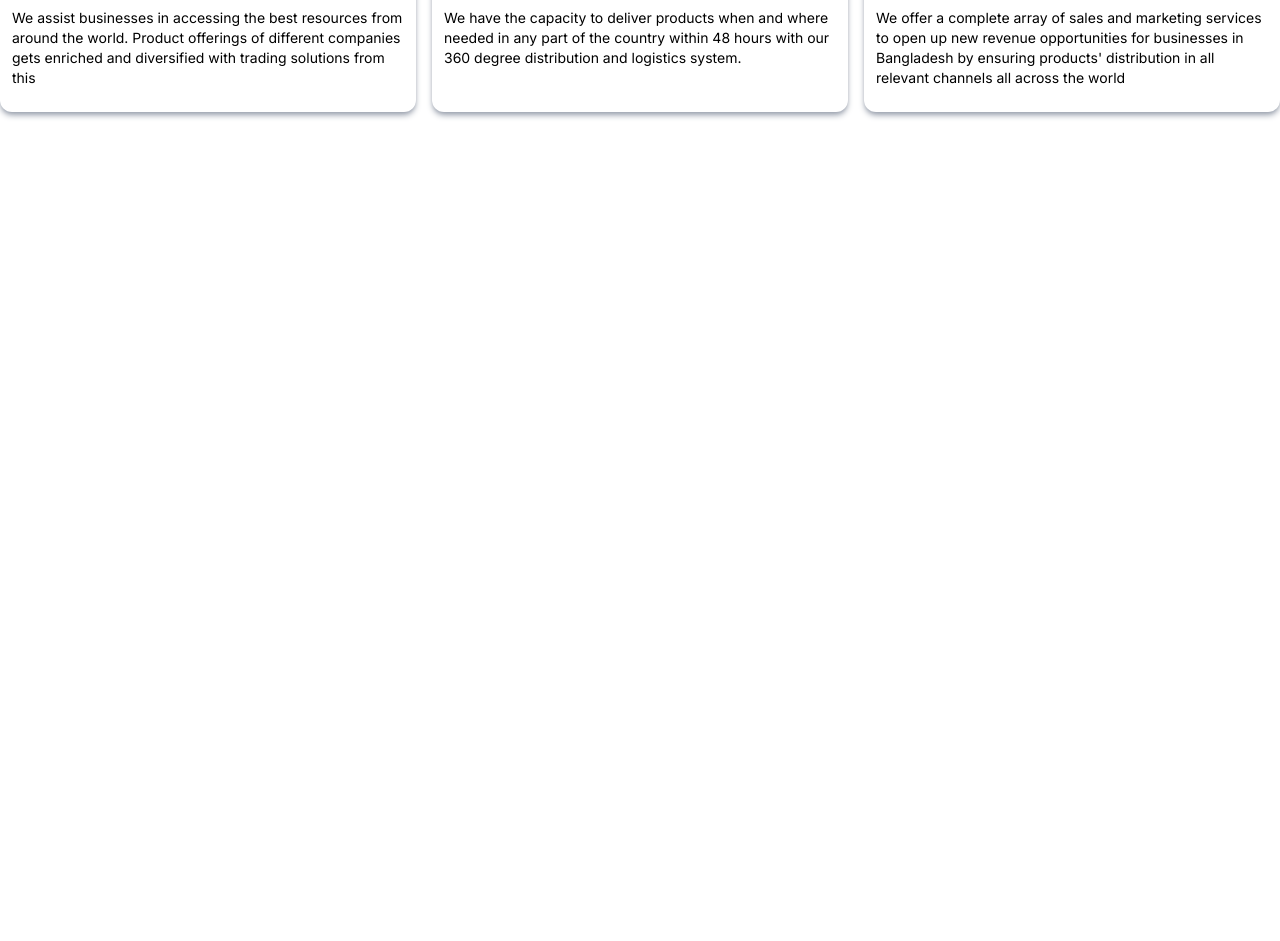
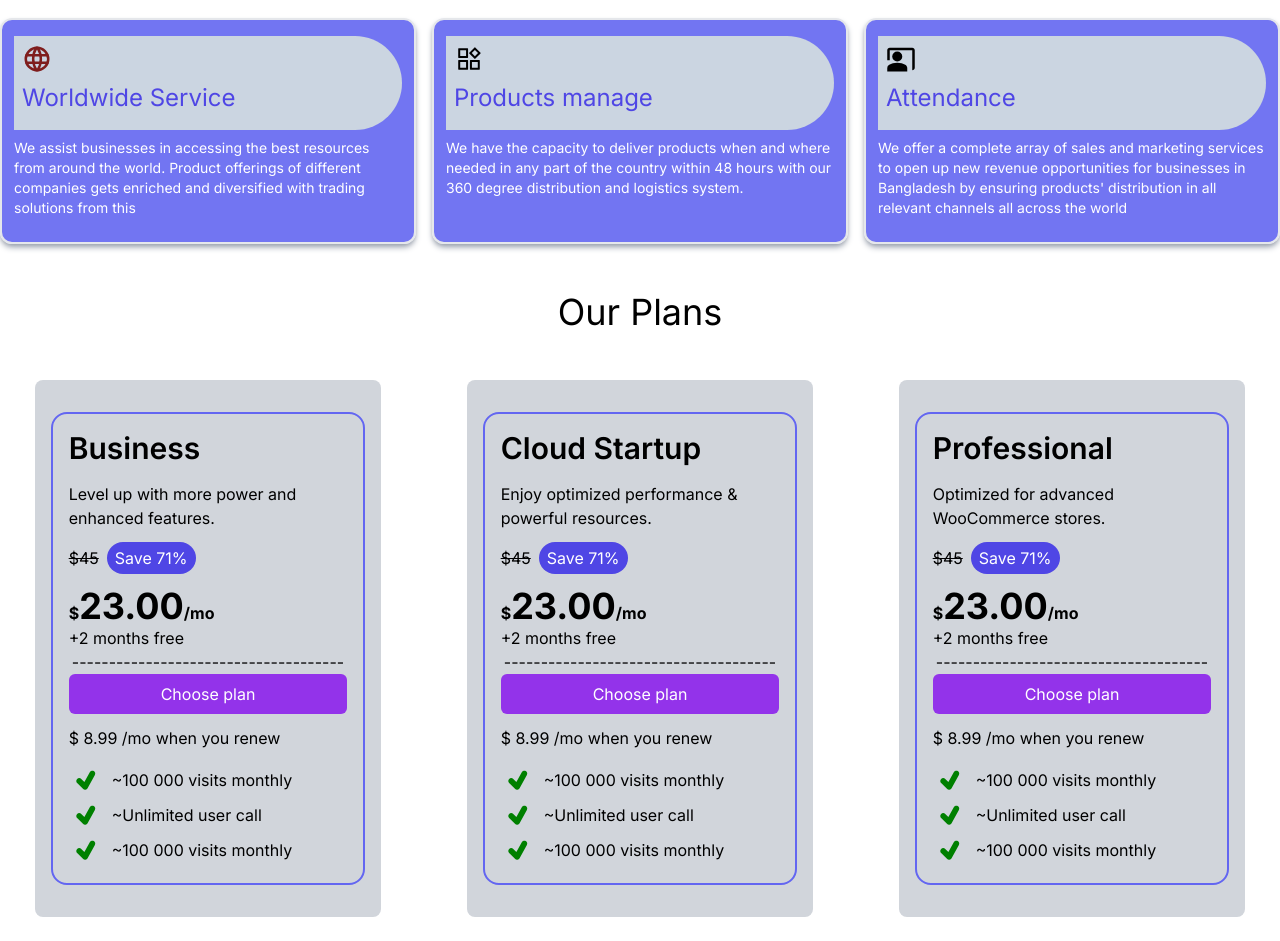
Before and after one commit to minhazpro3/sales-manage, a Next.js app: page / in a window 1280 px wide. Shown: the part 640-1581 px from the top of the page. Before the commit the page ends 800 px from the top, so only its background shows below. Built offline with nearby package versions, Linux system fonts and the light colour scheme.

Commit message:
plans added

```diff
--- a/app/page.js
+++ b/app/page.js
@@ -2,6 +2,7 @@
 import Banner from "@/components/Banner";
 import Header from "@/components/Header";
 import OurServices from "@/components/OurServices";
+import ServicePlan from "@/components/ServicePlan";
 import UserSidebar from "@/components/UserSidebar";
 import Image from "next/image";
 import React, { useState } from "react";
@@ -12,11 +13,12 @@ export default function Home() {
     setDrawer(!drawer);
   };
   return (
-    <main className="">
+    <main className=" overflow-x-hidden">
       <Header drawerFnc={drawerFnc} drawer={drawer} />
       <UserSidebar drawerFnc={drawerFnc} drawer={drawer} />
       <Banner />
       <OurServices />
+      <ServicePlan />
     </main>
   );
 }
--- a/components/Header.jsx
+++ b/components/Header.jsx
@@ -1,6 +1,8 @@
 "use client";
 import { RiMenu3Line } from "react-icons/ri";
 import { RxCross2 } from "react-icons/rx";
+import butterfly from "../public/images/butterfly.png";
+import Image from "next/image";
 const Header = ({ drawerFnc, drawer }) => {
   return (
     <div className="bg-gray-200 w-full ">
@@ -8,7 +10,7 @@ const Header = ({ drawerFnc, drawer }) => {
         <div className="flex justify-between items-center py-4 px-2   ">
           {/* logo */}
           <div>
-            <h3>Logo</h3>
+            <h3>logo</h3>
           </div>
           {/* responsive menu */}
           <div
--- a/components/OurServices.jsx
+++ b/components/OurServices.jsx
@@ -27,23 +27,28 @@ const OurServices = () => {
 
   return (
     <div className="container mx-auto px-8 md:px-0 my-6">
+      <h2 className="text-center my-6 text-3xl   md:text-4xl  py-6 text-purple-500">
+        We Work
+      </h2>
       <div className="grid grid-cols-1 md:grid-cols-3 justify-center gap-4">
         {services.map((service, index) => (
           <div
             key={service.id}
-            className="bg-white py-4 group shadow-md hover:shadow-md shadow-gray-400 transition-colors duration-150 hover:bg-indigo-600 hover:bg-opacity-80 hover:cursor-pointer rounded-xl  px-3"
+            className="hover:bg-white py-4 group shadow-md hover:shadow-md shadow-gray-400 transition-colors duration-150  bg-indigo-500 bg-opacity-90 hover:bg-opacity-80 hover:cursor-pointer rounded-xl border-2 px-3"
           >
             <div className="">
               <div
-                className={`text-3xl ${index / 2 == 0 ? "text-red-900" : ""}`}
+                className={`text-3xl ${
+                  index / 2 == 0 ? "text-red-900" : ""
+                } bg-slate-300 py-2 px-2 rounded-r-full`}
               >
                 {service.icon}
+                <h2 className="text-2xl my-2 text-indigo-600 group-hover:text-indigo-600 ">
+                  {service.title}
+                </h2>
               </div>
               <div>
-                <h2 className="text-2xl my-2 text-indigo-600 group-hover:text-white">
-                  {service.title}
-                </h2>
-                <p className="text-sm py-2 group-hover:text-white">
+                <p className="text-sm py-2 group-hover:text-indigo-600 text-white">
                   {service.desc}
                 </p>
               </div>
--- /dev/null
+++ b/components/ServicePlan.jsx
@@ -0,0 +1,95 @@
+import React from "react";
+import { TiTick } from "react-icons/ti";
+
+const ServicePlan = () => {
+  const plans = [
+    {
+      id: 1,
+      name: "Business",
+      title: "Level up with more power and enhanced features.",
+      discount: "45",
+      price: "85",
+      freeDuration: "2",
+      renewFee: "8.00",
+    },
+    {
+      id: 2,
+      name: "Cloud Startup",
+      title: "Enjoy optimized performance & powerful resources.",
+      discount: "45",
+      price: "85",
+      freeDuration: "2",
+      renewFee: "8.00",
+    },
+    {
+      id: 3,
+      name: "Professional",
+      title: "Optimized for advanced WooCommerce stores.",
+      discount: "45",
+      price: "85",
+      freeDuration: "2",
+      renewFee: "8.00",
+    },
+  ];
+
+  return (
+    <div className="container mx-auto px-8 md:px-0 my-6">
+      <h2 className="text-4xl my-6 text-center py-6  ">Our Plans</h2>
+      <div className="grid  md:grid-cols-3 justify-items-center gap-4 ">
+        {plans.map((plan, index) => (
+          <div
+            key={index}
+            className="px-4 group py-8 bg-gray-300  w-64 sm:w-10/12   rounded-lg hover:shadow-2xl hover:cursor-pointer  shadow-black"
+          >
+            <div className="group-hover:border-gray-300 border-2 rounded-2xl border-indigo-500 p-4">
+              <ul>
+                <h2 className="text-2xl md:text-3xl pb-4 font-semibold">
+                  {plan.name}
+                </h2>
+                <span className="text-base  ">{plan.title}</span>
+              </ul>
+              <ul className="py-3 flex items-center gap-2">
+                <del>$45</del>
+                <span className="px-2 py-1 bg-indigo-600 text-white rounded-full">
+                  Save 71%
+                </span>
+              </ul>
+              <ul>
+                <span className="text-2xl md:text-4xl font-bold">
+                  <small className="text-base">$</small>23.00{""}
+                  <small className="text-base">/mo</small>
+                </span>
+                <p>+2 months free</p>
+              </ul>
+              <ul className="text-center">
+                -------------------------------------
+              </ul>
+              <ul>
+                <button className="w-full rounded-md hover:bg-purple-800 bg-purple-600 py-2 text-white">
+                  Choose plan
+                </button>
+              </ul>
+              <p className="py-3">$ 8.99 /mo when you renew</p>
+              <ul>
+                <li className="flex items-center gap-2">
+                  <TiTick size={35} color="green" />
+                  ~100 000 visits monthly
+                </li>
+                <li className="flex items-center gap-2">
+                  <TiTick size={35} color="green" />
+                  ~Unlimited user call
+                </li>
+                <li className="flex items-center gap-2">
+                  <TiTick size={35} color="green" />
+                  ~100 000 visits monthly
+                </li>
+              </ul>
+            </div>
+          </div>
+        ))}
+      </div>
+    </div>
+  );
+};
+
+export default ServicePlan;
```
